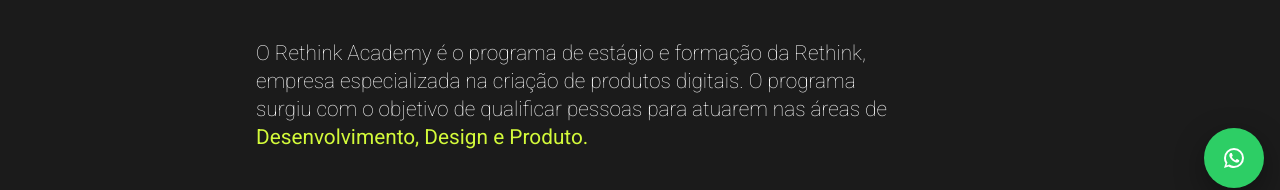
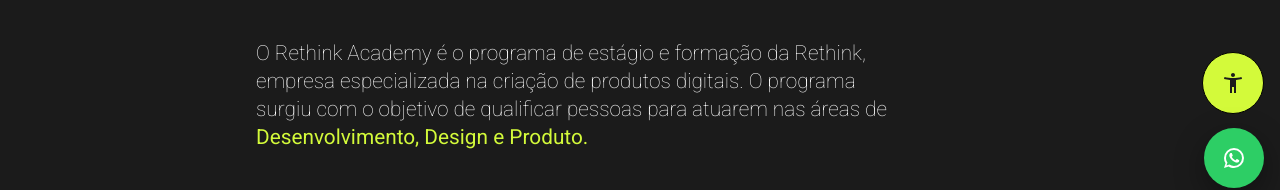
Before and after one commit to fabianakamo/Acessibility-POCs-Rethink-Site, a Next.js app: page / in a window 1280 px wide. Shown: the part 596-786 px from the top of the page. Built offline with nearby package versions, Linux system fonts and the light colour scheme.

Commit message:
retractableMenu

```diff
--- /dev/null
+++ b/components/retractableMenu/index.tsx
@@ -0,0 +1,44 @@
+import React, { useState } from "react";
+import styles from "./retractableMenu.module.css";
+import TextIncreaseIcon from "@mui/icons-material/TextIncrease";
+import ContrastIcon from "@mui/icons-material/Contrast";
+import FilterBAndWIcon from "@mui/icons-material/FilterBAndW";
+import ExposureIcon from "@mui/icons-material/Exposure";
+import FlakyIcon from "@mui/icons-material/Flaky";
+import AccessibilityNewIcon from "@mui/icons-material/AccessibilityNew";
+
+const RetractableMenu = () => {
+  const [toogle, setToogle] = useState(false);
+
+  return (
+    <div
+      className={styles.menu_container}
+      style={{ width: toogle ? "400px" : "60px" }}
+    >
+      <div className={styles.relative_div}>
+        <div>
+          <button
+            onClick={() => {
+              setToogle((state) => !state);
+            }}
+            className={styles.menu_button}
+          >
+            <AccessibilityNewIcon className={styles.icon_accessibility} />
+          </button>
+        </div>
+        <div
+          id="options"
+          className={`${styles.content} ${toogle && styles.active}`}
+        >
+          <TextIncreaseIcon />
+          <ContrastIcon />
+          <FilterBAndWIcon />
+          <ExposureIcon />
+          <FlakyIcon />
+        </div>
+      </div>
+    </div>
+  );
+};
+
+export default RetractableMenu;
--- /dev/null
+++ b/components/retractableMenu/retractableMenu.module.css
@@ -0,0 +1,57 @@
+.menu_container {
+  background-color: var(--color-detail);
+  max-width: 210px;
+  height: 60px;
+  bottom: 90px;
+  right: 16px;
+  position: fixed;
+  cursor: pointer;
+  border: 1px solid;
+  border-radius: 9999px;
+  transition: width 1s;
+}
+
+.relative_div {
+  display: flex;
+  position: relative;
+  overflow: hidden;
+  flex-direction: row-reverse;
+}
+
+.menu_button {
+  width: 60px;
+  height: 60px;
+  color: var(--color-dark);
+  background-color: transparent;
+  display: flex;
+  align-items: center;
+  justify-content: center;
+  cursor: pointer;
+  border: none;
+  border-radius: 50%;
+}
+
+.content {
+  position: absolute;
+  right: 60px;
+  height: 60px;
+  display: flex;
+  align-items: center;
+  justify-content: center;
+  opacity: 0;
+  color: black;
+  border-radius: 9999px;
+  transition: width 1s;
+  transition: opacity 1s;
+}
+
+.active {
+  opacity: 1;
+  transition: width 1s;
+  transition: opacity 1s;
+}
+
+.icon_accessibility {
+  width: 36px;
+  height: 36px;
+}
--- a/pages/index.tsx
+++ b/pages/index.tsx
@@ -2,6 +2,7 @@
 import Footer from "@/components/footer";
 import Nav from "@/components/header";
 import MailForm from "@/components/mailForm";
+import RetractableMenu from "@/components/retractableMenu";
 import TitleContent from "@/components/titleContent";
 import { Inter } from "@next/font/google";
 
@@ -14,6 +15,7 @@
       <TitleContent />
       <MailForm />
       <Footer />
+      <RetractableMenu />
       <FloatingWpp />
     </>
   );
```
